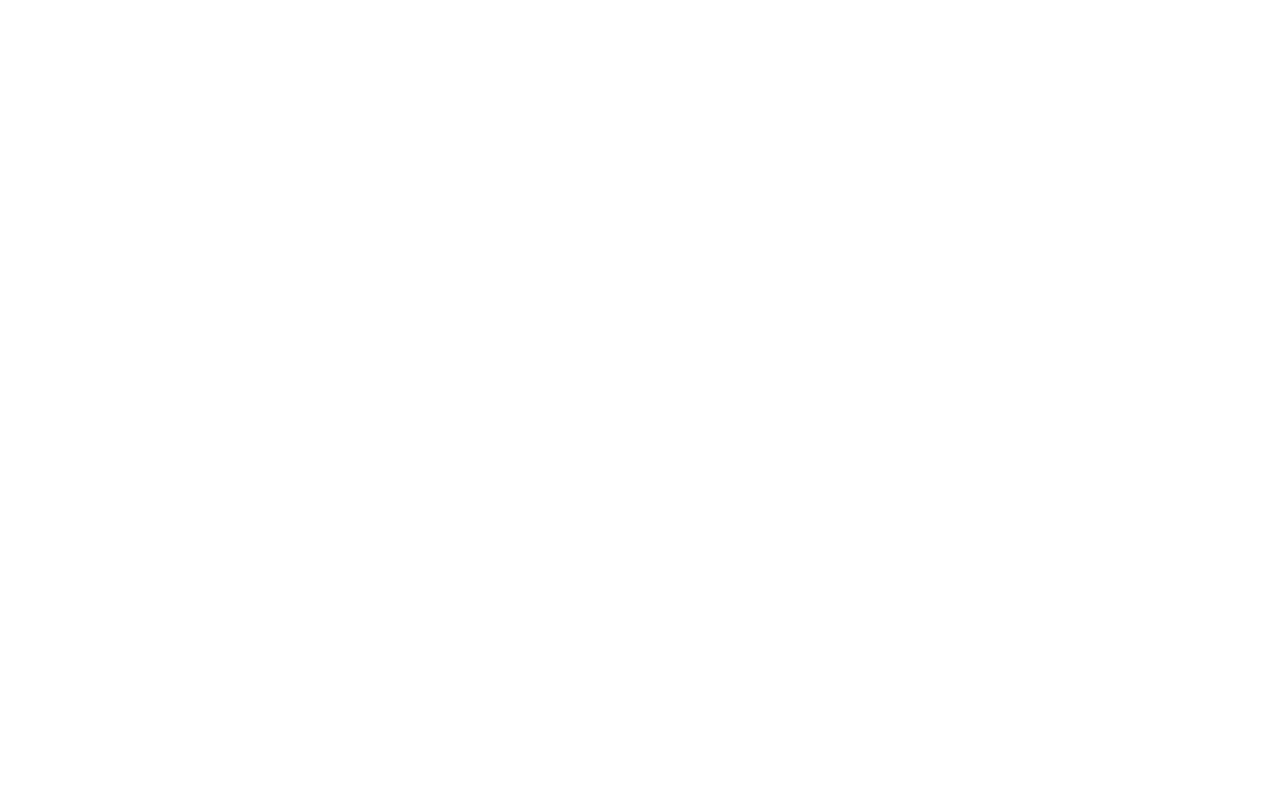
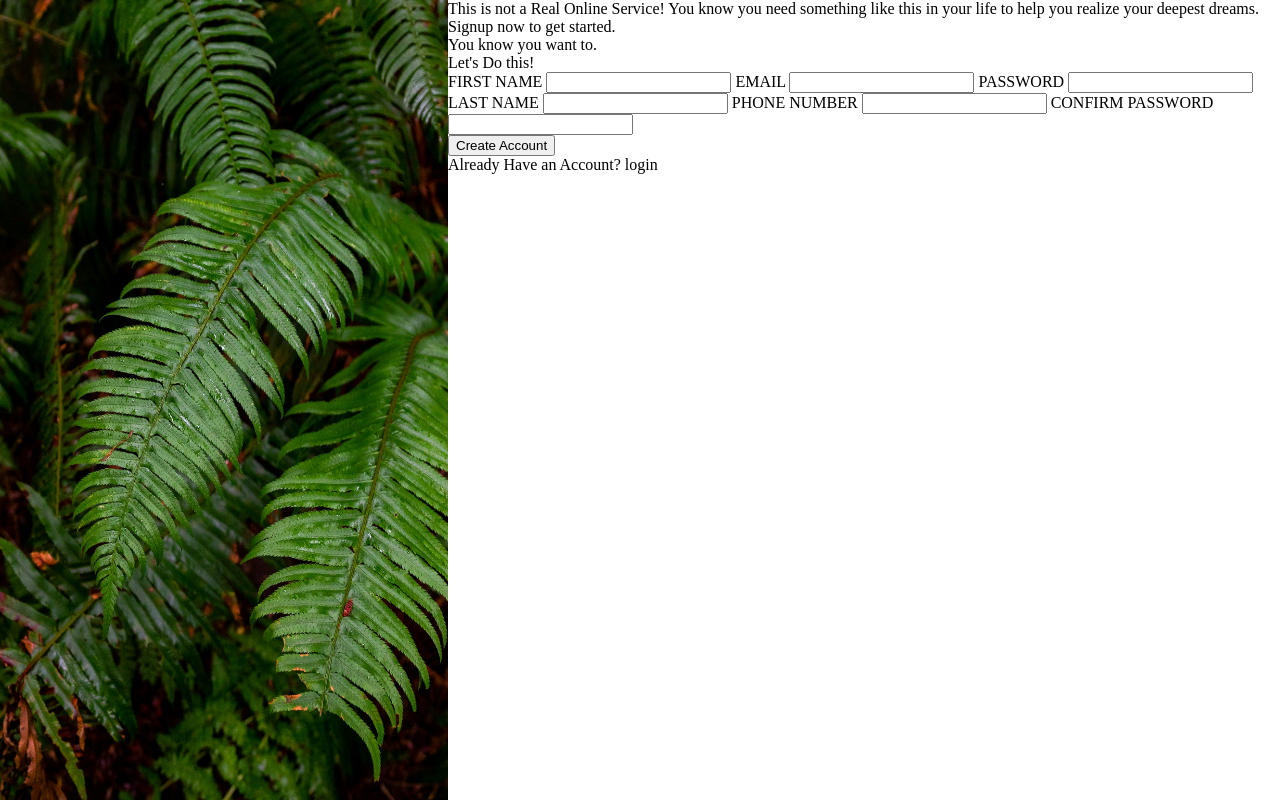
Before and after one commit to shafayabid/odin_signup_form, a plain HTML site: page index.html in a window 1280 px wide. Drawn offline with Linux system fonts and the light colour scheme.

Commit message:
add: html structure

```diff
--- a/index.html
+++ b/index.html
@@ -1,12 +1,64 @@
 <!DOCTYPE html>
 <html lang="en">
+
 <head>
     <meta charset="UTF-8">
     <meta name="viewport" content="width=device-width, initial-scale=1.0">
     <link rel="stylesheet" href="styles.css">
     <title>The Odin Forms</title>
 </head>
+
 <body>
+    <div class="container_main">
+        <div class="container_left">
+            <img src="./assets/halie-west-25xggax4bSA-unsplash.jpg" alt="display image">
+        </div>
+        <div class="container_right">
+            <div class="container_top">
+                <div>
+                    This is not a Real Online Service! You know you need something like this in your life to help you
+                    realize your deepest dreams. Signup <span> now </span> to get started.
+                </div>
+                <div>
+                    You <span> know </span>you want to.
+                </div>
+            </div>
+            <div class="container_form">
+                <div class="container_form_left">
 
+                    <div>
+                        Let's Do this!
+                    </div>
+
+                    <label for="fname">FIRST NAME</label>
+                    <input type="text" id="fname"/>
+
+                    <label for="email">EMAIL</label>
+                    <input type="text" id="email"/>
+
+                    <label for="password">PASSWORD</label>
+                    <input type="text" id="password"/>
+
+                </div>
+                <div class="container_form_right">
+                    <label for="Lname">LAST NAME</label>
+                    <input type="text" id="Lname"/>
+
+                    <label for="number">PHONE NUMBER</label>
+                    <input type="text" id="number"/>
+
+                    <label for="confirm_password">CONFIRM PASSWORD</label>
+                    <input type="text" id="confirm_password"/>
+                </div>
+            </div>
+            <div class="container_bottom">
+                <button>Create Account</button>
+                <div>
+                    Already Have an Account? login
+                </div>
+            </div>
+        </div>
+    </div>
 </body>
+
 </html>
--- a/styles.css
+++ b/styles.css
@@ -0,0 +1,31 @@
+body
+{
+    margin: 0px;
+    padding: 0px;
+}
+
+img
+{
+    height: 100vh;
+    width:  35vw;
+}
+
+.container_main
+{
+    display: flex;
+}
+
+.container_left {
+    flex-grow: 1;
+    flex-basis: 35%;
+    max-width: 35%;
+}
+
+.container_right
+{
+    display: flex;
+    flex-direction: column;
+    flex-grow: 3;
+    flex-basis: 65%;
+    max-width: 65%;
+}
```
Also changed, not shown: assets/halie-west-25xggax4bSA-unsplash.jpg (added), assets/sign-up-form.png (renamed from sign-up-form.png).
